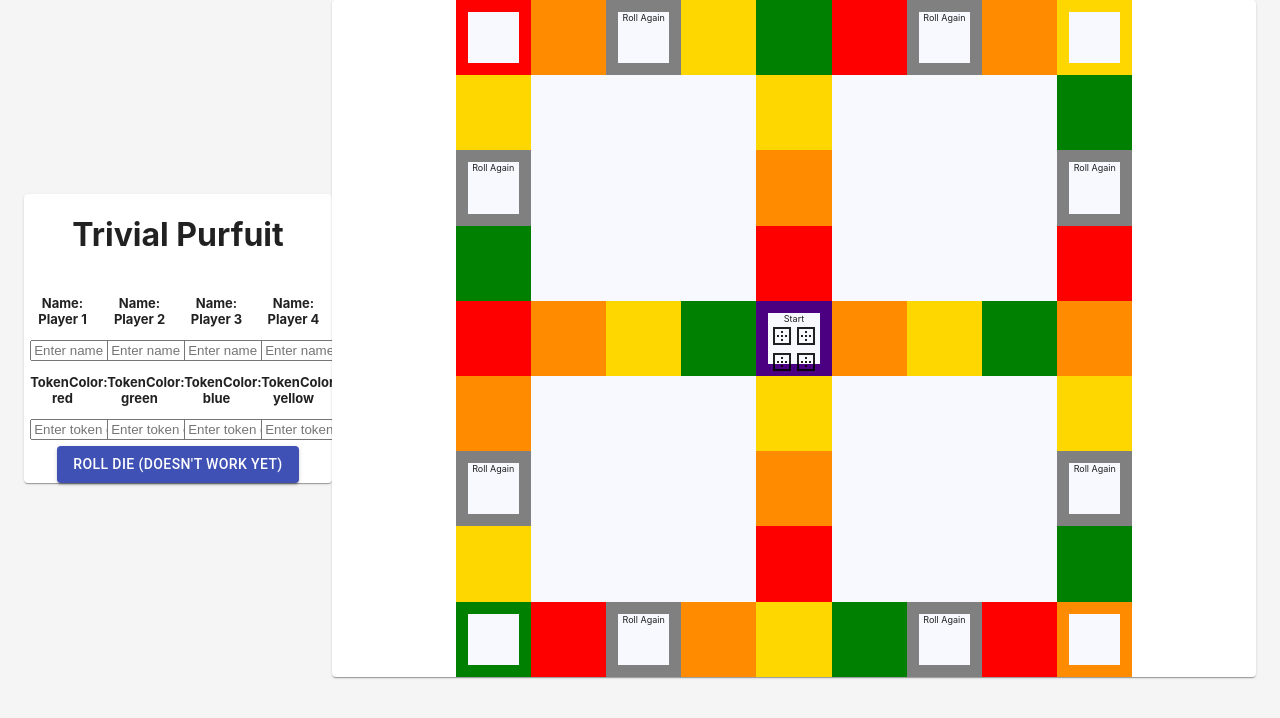
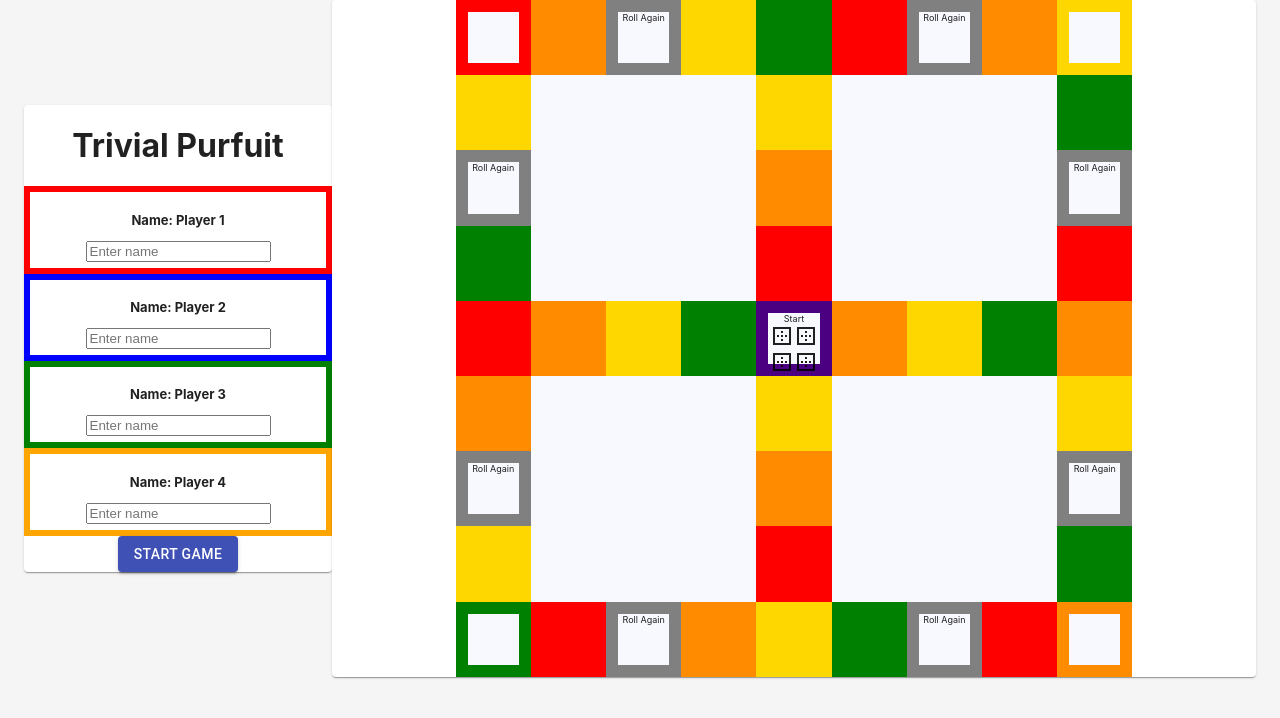
Before and after one commit to GuardiansOfTheCode/trivial-purfuit, a React (Create React App) app in the folder app/: page / in a window 1280 px wide. Shown: the top 718 px of the page. Built offline with nearby package versions, Linux system fonts and the light colour scheme.

Commit message:
Added CakeSlice component

```diff
--- a/app/src/components/GameControl/GameControl.tsx
+++ b/app/src/components/GameControl/GameControl.tsx
@@ -10,20 +10,32 @@ import Players from '../Players/Players';
  * @constructor
  */
 const GameControl = (props: any) => {
-    /* TODO: finish implementing the GameControl component */
+    const startQuitButton = !props.inGame ?
+        <Grid item xs={12}>
+            <Button variant={'contained'}
+                    color={'primary'}
+                    onClick={props.onClick}>
+                Start Game
+            </Button>
+        </Grid> :
+        <Grid item xs={12}>
+            <Button variant={'contained'}
+                    color={'primary'}
+                    onClick={props.onClick}>
+                Quit Game
+            </Button>
+        </Grid>;
+
     return (
         <Paper>
             <Grid container>
                 <Grid item xs={12}>
                     <h1>Trivial Purfuit</h1>
                     <Players players={props.players}
-                             changeName={props.changeName}/>
+                             changeName={props.changeName}
+                             inGame={props.inGame}/>
                 </Grid>
-                <Grid item xs={12}>
-                    <Button variant={'contained'} color={'primary'}>
-                        Roll Die (doesn't work yet)
-                    </Button>
-                </Grid>
+                {startQuitButton}
             </Grid>
         </Paper>
     )
@@ -32,7 +44,8 @@ const GameControl = (props: any) => {
 GameControl.propTypes = {
     players: propTypes.array,
     changeName: propTypes.func,
-    startGame: propTypes.func
+    inGame: propTypes.bool,
+    onClick: propTypes.func
 };
 
 export default GameControl;
--- /dev/null
+++ b/app/src/components/Players/Player/CakeSlice/CakeSlice.css
@@ -0,0 +1,33 @@
+.CakeSlice {
+    height: 5%;
+    width: 5%;
+    font-size: xx-small;
+}
+
+.CakeSlice1 {
+    border-style: solid;
+    border-color: red;
+    border-width: 1vw;
+    background-color: ghostwhite;
+}
+
+.CakeSlice2 {
+    border-style: solid;
+    border-color: darkorange;
+    border-width: 1vw;
+    background-color: ghostwhite;
+}
+
+.CakeSlice3 {
+    border-style: solid;
+    border-color: gold;
+    border-width: 1vw;
+    background-color: ghostwhite;
+}
+
+.CakeSlice4 {
+    border-style: solid;
+    border-color: green;
+    border-width: 1vw;
+    background-color: ghostwhite;
+}
--- /dev/null
+++ b/app/src/components/Players/Player/CakeSlice/CakeSlice.tsx
@@ -0,0 +1,41 @@
+import {Box, Grid} from '@material-ui/core';
+import propTypes from 'prop-types';
+import React from 'react';
+import './CakeSlice.css';
+
+const CakeSlice = (props: any) => {
+    const slice1: any = props.cakeSlice1 ?
+        <Grid item xs={3}>
+            <Box className={'CakeSlice CakeSlice1'}/>
+        </Grid> : '';
+    const slice2: any = props.cakeSlice2 ?
+        <Grid item xs={3}>
+            <Box className={'CakeSlice CakeSlice2'}/>
+        </Grid> : '';
+    const slice3: any = props.cakeSlice3 ?
+        <Grid item xs={3}>
+            <Box className={'CakeSlice CakeSlice3'}/>
+        </Grid> : '';
+    const slice4: any = props.cakeSlice4 ?
+        <Grid item xs={3}>
+            <Box className={'CakeSlice CakeSlice4'}/>
+        </Grid> : '';
+
+    return (
+        <Grid container direction={'row'}>
+            {slice1}
+            {slice2}
+            {slice3}
+            {slice4}
+        </Grid>
+    );
+}
+
+CakeSlice.propTypes = {
+    cakeSlice1: propTypes.bool,
+    cakeSlice2: propTypes.bool,
+    cakeSlice3: propTypes.bool,
+    cakeSlice4: propTypes.bool,
+}
+
+export default CakeSlice;
--- a/app/src/components/Players/Player/Player.css
+++ b/app/src/components/Players/Player/Player.css
@@ -1,6 +1,39 @@
-.Player {
+.Player1 {
     font-weight: bold;
     font-size: small;
     margin: auto;
     padding: 2%;
+    border-style: solid;
+    border-width: .5vw;
+    border-color: red;
 }
+
+.Player2 {
+    font-weight: bold;
+    font-size: small;
+    margin: auto;
+    padding: 2%;
+    border-style: solid;
+    border-width: .5vw;
+    border-color: blue;
+}
+
+.Player3 {
+    font-weight: bold;
+    font-size: small;
+    margin: auto;
+    padding: 2%;
+    border-style: solid;
+    border-width: .5vw;
+    border-color: green;
+}
+
+.Player4 {
+    font-weight: bold;
+    font-size: small;
+    margin: auto;
+    padding: 2%;
+    border-style: solid;
+    border-width: .5vw;
+    border-color: orange;
+}
--- a/app/src/components/Players/Player/Player.tsx
+++ b/app/src/components/Players/Player/Player.tsx
@@ -1,26 +1,34 @@
-import {Grid} from '@material-ui/core';
+import {Box, Grid} from '@material-ui/core';
 import propTypes from 'prop-types';
 import React from 'react';
+import CakeSlice from './CakeSlice/CakeSlice';
 import './Player.css';
 
 const Player = (props: any) => {
-    return (
-        <Grid item xs={3}
-              className='Player'>
-            <div>
+    const notInGameComponent =
+        <Grid item xs={12}>
+            <Box className={'Player'+props.id}>
                 <p>Name: {props.name}</p>
                 <input type='text'
                        onChange={props.changeName}
                        placeholder={'Enter name'}/>
-            </div>
+            </Box>
+        </Grid>;
 
-            <div>
-                <p>TokenColor: {props.tokenColor}</p>
-                <input type='text'
-                       placeholder={'Enter token color'}/>
-            </div>
-        </Grid>
-    );
+    const inGameComponent =
+        <Grid item xs={12}>
+            <Box className={'Player'+props.id}>
+                <p>{props.name}</p>
+                <CakeSlice cakeSlice1={props.cakeSlice1}
+                           cakeSlice2={props.cakeSlice2}
+                           cakeSlice3={props.cakeSlice3}
+                           cakeSlice4={props.cakeSlice4}/>
+            </Box>
+        </Grid>;
+
+    const component = props.inGame ? inGameComponent : notInGameComponent;
+
+    return (component);
 };
 
 Player.propTypes = {
@@ -35,7 +43,8 @@ Player.propTypes = {
     cakeSlice2: propTypes.bool,
     cakeSlice3: propTypes.bool,
     cakeSlice4: propTypes.bool,
-    changeName: propTypes.func
+    changeName: propTypes.func,
+    inGame: propTypes.bool
 };
 
 export default Player;
--- a/app/src/components/Players/Players.tsx
+++ b/app/src/components/Players/Players.tsx
@@ -13,7 +13,8 @@ const Players = (props: any) => {
                 props.players.map((player: any) => {
                     return <Player {...player}
                                    key={player.id}
-                                   changeName={(event: any) => props.changeName(event, player.id)}/>;
+                                   changeName={(event: any) => props.changeName(event, player.id)}
+                                   inGame={props.inGame}/>;
                 })
             }
         </Grid>
@@ -22,7 +23,8 @@ const Players = (props: any) => {
 
 Players.propTypes = {
     players: propTypes.array,
-    changeName: propTypes.func
+    changeName: propTypes.func,
+    inGame: propTypes.bool
 };
 
 export default Players;
--- a/app/src/containers/App/App.tsx
+++ b/app/src/containers/App/App.tsx
@@ -9,6 +9,12 @@ import './App.css';
 const gameManagerService: GameManagerService = GameManagerService.instance;
 
 const App = () => {
+    const [inGame, setInGame] = useState(false);
+
+    const toggleInGameHandler = () => {
+        setInGame(!inGame);
+    }
+
     const [playerState, setPlayerState] = useState({
         players: gameManagerService.playerState
     });
@@ -32,11 +38,13 @@ const App = () => {
                     container
                     direction="row"
                     justify="center"
-                    alignItems="center"
-                >
+                    alignItems="center">
+
                     <Grid item xs={3}>
                         <GameControl players={playerState.players}
-                                     changeName={changeNameHandler}/>
+                                     changeName={changeNameHandler}
+                                     inGame={inGame}
+                                     onClick={toggleInGameHandler}/>
                     </Grid>
                     <Grid item xs={9}>
                         <GameBoard players={playerState.players}/>
```
